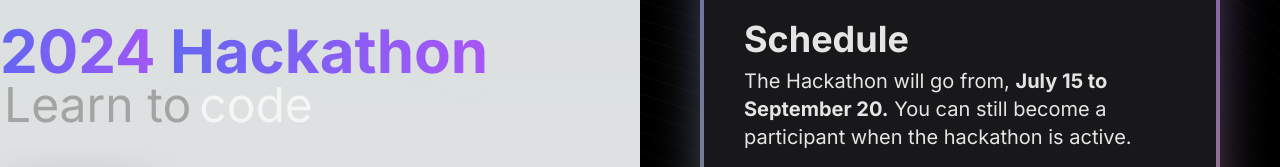
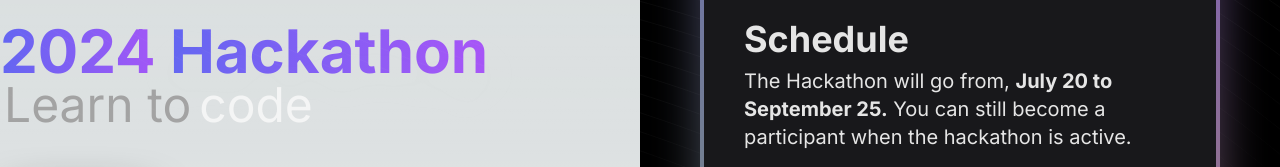
Before and after one commit to Azureum/l2bRelease, a Next.js app: page / in a window 1280 px wide. Shown: the part 327-494 px from the top of the page. Built offline with nearby package versions, Linux system fonts and the light colour scheme.

Commit message:
date change

```diff
--- a/app/mobile/page.tsx
+++ b/app/mobile/page.tsx
@@ -1,11 +1,12 @@
 import React from 'react';
 
 export default function Blocked() {
+  document.body.style.overflow = 'hidden';
   return (
     <div className="flex h-screen justify-center items-center">
       <div className="text-center">
         <h1 className="text-2xl font-bold">Mobile User Detected</h1>
-        <p className="mt-4">Sorry! We currently are working on mobile support.</p>
+        <p className="mt-4">Sorry! We are currently working on mobile support.</p>
         <p className="mt-2">Our engineer is working hard to bring it to life, you can still access the website on laptop/desktop</p>
         <p className="mt-2">our engineer: 🔧😿 </p>
       </div>
--- a/app/page.tsx
+++ b/app/page.tsx
@@ -76,7 +76,7 @@ return(
                         Schedule
                      </p>
                      <p className="text-xl dark:text-neutral-200">
-                        The Hackathon will go from, <span className='font-bold'>July 15 to September 20.</span> You can still become a participant when the hackathon is active.
+                        The Hackathon will go from, <span className='font-bold'>July 20 to September 25.</span> You can still become a participant when the hackathon is active.
                      </p>
                      <p className="text-base sm:text-4xl text-black mt-4 mb-2 dark:text-neutral-200 font-bold">
                         Prize Pool
```
